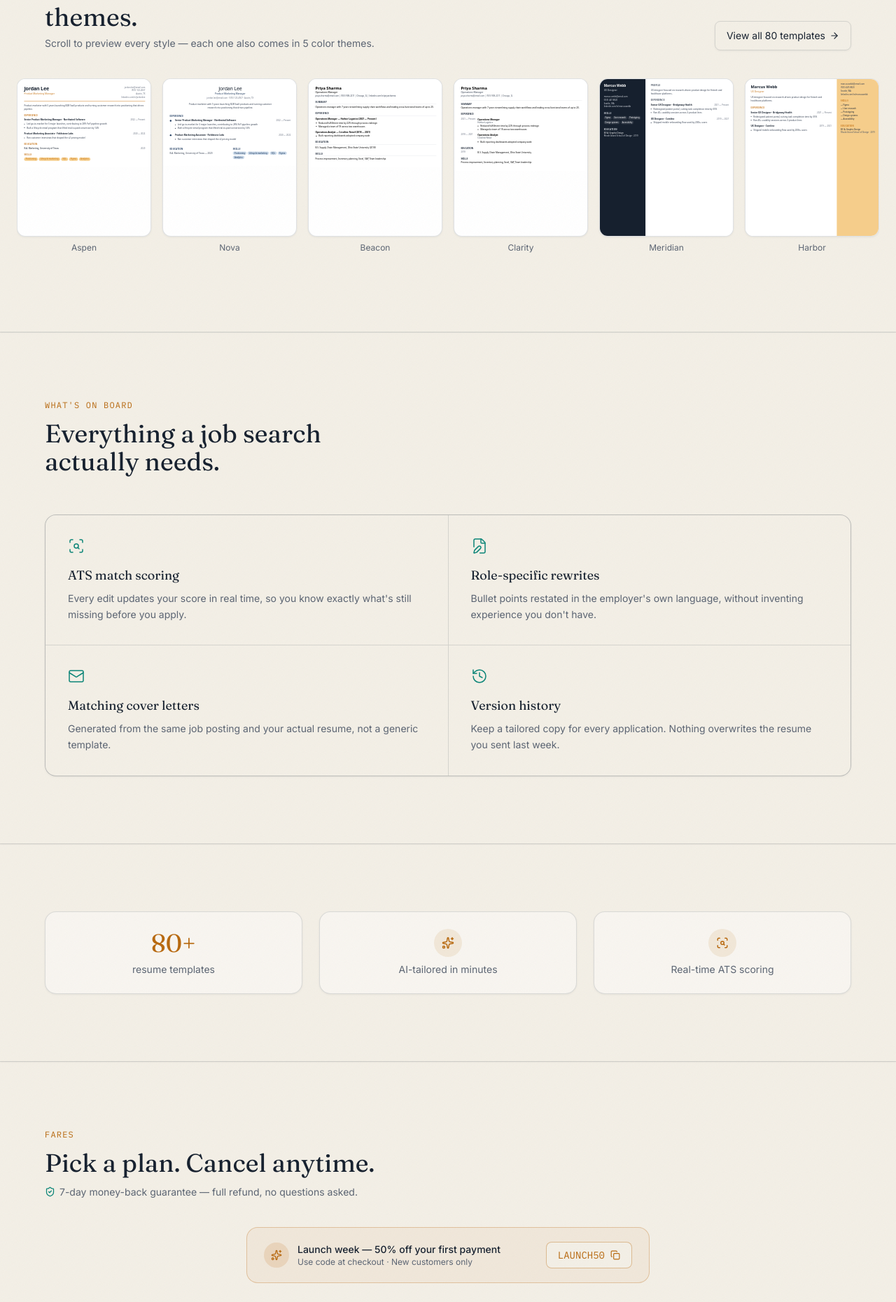
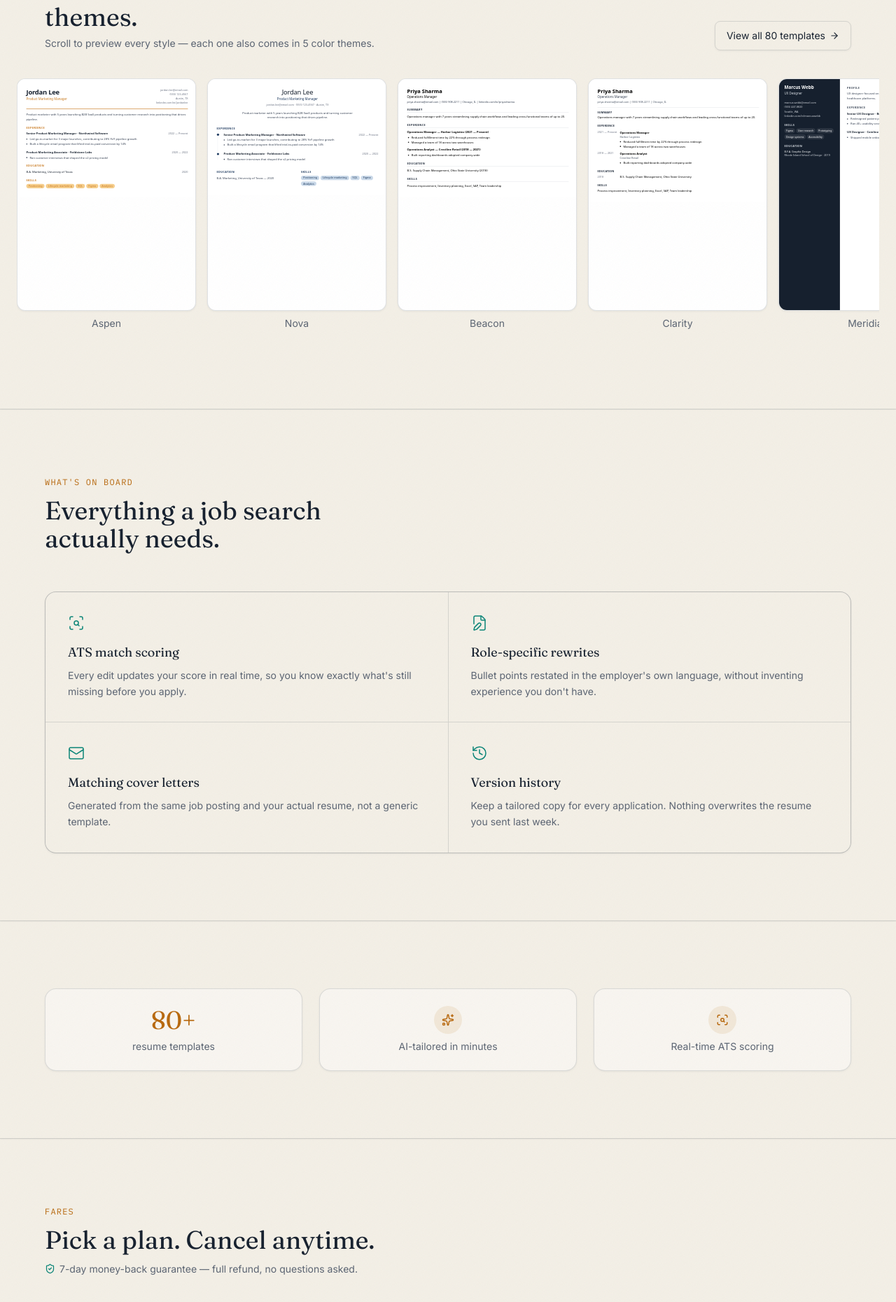
Before and after one commit to Mbilal-1050/landed, a Next.js app: page / in a window 1280 px wide. Shown: the part 2450-4310 px from the top of the page at 70% size. Built offline with nearby package versions, Linux system fonts and the light colour scheme.

Commit message:
Fix: larger, more readable template preview cards on homepage carousel and /templates gallery; fix LaunchBanner visual seam bug (theme-inconsistent bg-ink swapped for bg-surface); update /templates heading from stale '40' to accurate '80' template count

```diff
--- a/src/app/templates/page.tsx
+++ b/src/app/templates/page.tsx
@@ -14,7 +14,7 @@ export default async function PublicTemplatesPage({
       <main className="grain px-6 py-16 sm:px-10">
         <div className="mx-auto max-w-6xl">
           <p className="font-mono text-xs uppercase tracking-widest text-amber">Templates</p>
-          <h1 className="mt-3 font-display text-4xl text-fog sm:text-5xl">40 resume designs, ready to fill in.</h1>
+          <h1 className="mt-3 font-display text-4xl text-fog sm:text-5xl">80 resume designs, ready to fill in.</h1>
           <p className="mt-4 max-w-xl text-fog-dim">
             Pick a layout and color, then sign up free to add your own details — every template is ATS-friendly and export-ready.
           </p>
--- a/src/components/LaunchBanner.tsx
+++ b/src/components/LaunchBanner.tsx
@@ -17,7 +17,7 @@ export default function LaunchBanner() {
     <motion.div
       initial={{ opacity: 0, y: -10 }}
       animate={{ opacity: 1, y: 0 }}
-      className="mx-auto mb-10 flex max-w-xl flex-col items-center gap-3 rounded-2xl border border-amber/30 bg-amber/5 px-6 py-5 text-center sm:flex-row sm:justify-between sm:text-left"
+      className="mx-auto mb-10 flex max-w-xl flex-col items-center gap-3 rounded-2xl border border-amber/30 bg-amber/[0.06] px-6 py-5 text-center sm:flex-row sm:justify-between sm:text-left"
     >
       <div className="flex items-center gap-3">
         <div className="grid h-9 w-9 shrink-0 place-items-center rounded-full bg-amber/15 text-amber">
@@ -30,7 +30,7 @@ export default function LaunchBanner() {
       </div>
       <button
         onClick={copy}
-        className="flex shrink-0 items-center gap-2 rounded-lg border border-amber/40 bg-ink px-4 py-2 font-mono text-sm text-amber transition hover:bg-amber/10 cursor-pointer"
+        className="flex shrink-0 items-center gap-2 rounded-lg border border-amber/40 bg-surface px-4 py-2 font-mono text-sm text-amber transition hover:bg-amber/10 cursor-pointer"
       >
         LAUNCH50 {copied ? <Check size={14} /> : <Copy size={14} />}
       </button>
--- a/src/components/TemplateGallery.tsx
+++ b/src/components/TemplateGallery.tsx
@@ -85,10 +85,10 @@ export default function TemplateGallery({
                 isSelected ? "border-amber ring-1 ring-amber" : "border-line hover:border-amber/40"
               }`}
             >
-              <div className="relative h-40 overflow-hidden bg-white">
+              <div className="relative h-64 overflow-hidden bg-white">
                 <div
                   className="absolute left-0 top-0 origin-top-left"
-                  style={{ ...themeStyle(theme), width: "816px", height: "1056px", transform: "scale(0.196)" }}
+                  style={{ ...themeStyle(theme), width: "816px", height: "1056px", transform: "scale(0.28)" }}
                 >
                   <Comp data={SAMPLE_PROFILES[v.category]} />
                 </div>
--- a/src/components/TemplateShowcase.tsx
+++ b/src/components/TemplateShowcase.tsx
@@ -50,22 +50,22 @@ export default function TemplateShowcase() {
                 initial={{ opacity: 0, y: 16 }}
                 animate={{ opacity: 1, y: 0 }}
                 transition={{ delay: Math.min(i * 0.04, 0.4), duration: 0.4 }}
-                className="w-40 shrink-0 snap-start sm:w-48"
+                className="w-64 shrink-0 snap-start"
               >
                 <Link
                   href={`/templates?category=${encodeURIComponent(layout.category)}`}
                   className="block overflow-hidden rounded-xl border border-line bg-white transition hover:border-amber/40"
                 >
-                  <div className="relative h-48 overflow-hidden sm:h-56">
+                  <div className="relative h-[330px] overflow-hidden">
                     <div
                       className="absolute left-0 top-0 origin-top-left"
-                      style={{ ...themeStyle(theme), width: "816px", height: "1056px", transform: "scale(0.235)" }}
+                      style={{ ...themeStyle(theme), width: "816px", height: "1056px", transform: "scale(0.3137)" }}
                     >
                       <Comp data={SAMPLE_PROFILES[layout.category]} />
                     </div>
                   </div>
                 </Link>
-                <p className="mt-2 text-center text-xs text-fog-dim">{layout.name}</p>
+                <p className="mt-2 text-center text-sm text-fog-dim">{layout.name}</p>
               </motion.div>
             );
           })}
```
